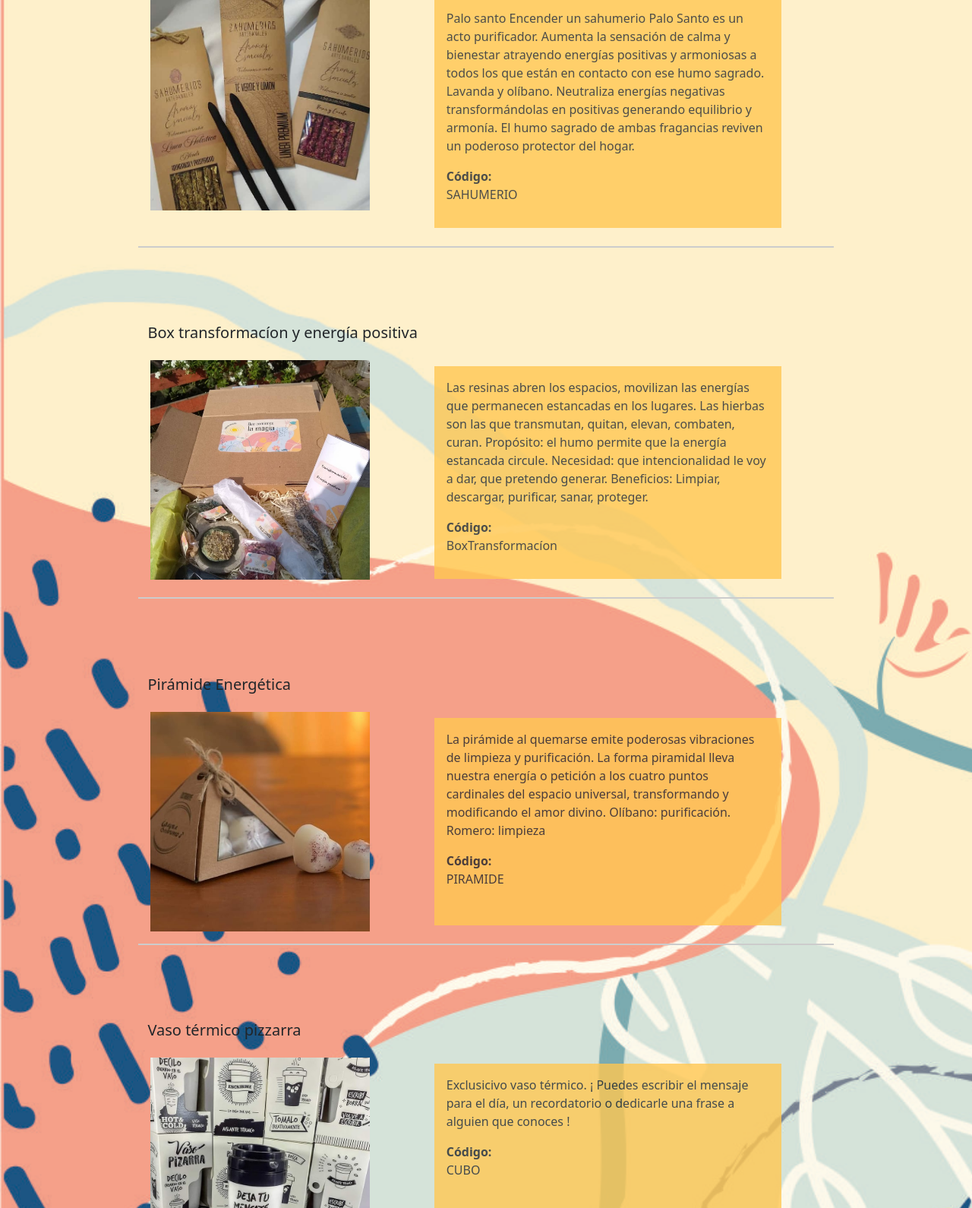
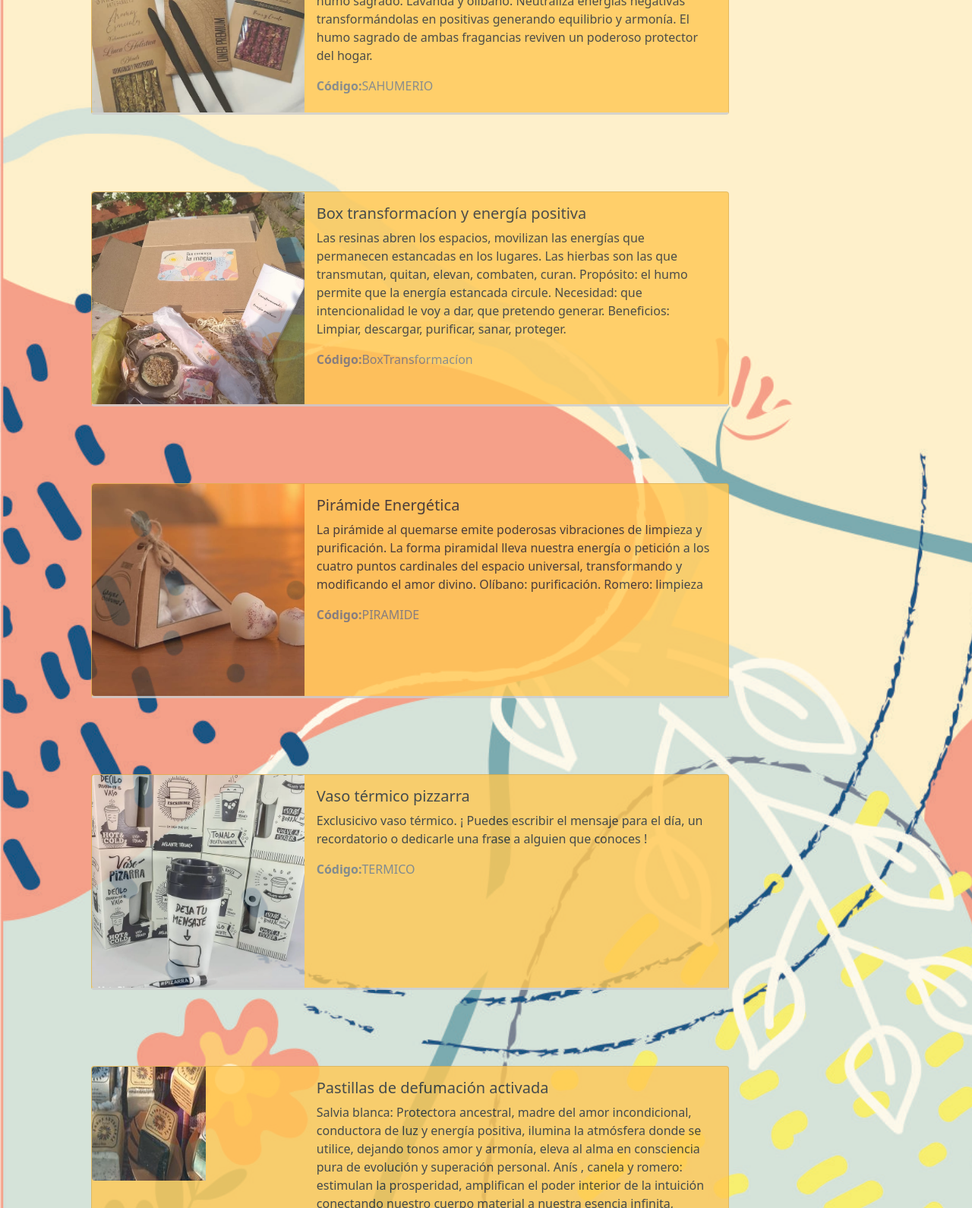
Before and after one commit to pablogonzalez5/caminoamarillo, a website: page pages/productos.html in a window 1280 px wide. Shown: the part 808-2398 px from the top of the page at 76% size. Drawn offline with nearby package versions, Linux system fonts and the light colour scheme.

Commit message:
tercera entrega

```diff
--- a/pages/productos.html
+++ b/pages/productos.html
@@ -54,119 +54,123 @@
 
 
     <main >
-        <div class=" container ">
+        <div class=" container  m-2">
+
+            <div class="card mb-3 text-descripcion borde-boton" style="max-width: 840px;">
+                <div class="row g-0">
+                  <div class="col-md-4">
+                    <img src="../images/product/cabeza.jpg" class="img-fluid rounded-start" alt="Macetas impresas en 3D">
+                  </div>
+                  <div class="col-md-8">
+                    <div class="card-body">
+                      <h5 class="card-title">Macetas impresas en 3D</h5>
+                      <p class="card-text">Hermosas macetas impresas con tecnología 3D.
+                        Varios diseños originales.</p>
+                      <p class="card-text text-muted"><b >Código:</b>MACETA3D </p>
+                    </div>
+                  </div>
+                </div>
+            </div>
 
 
-        <div class="borde-boton row ">
-            <h5 class="productos-h3Style ">Macetas impresas en 3D</h5>
-
-            <div class="m-2 p-2 col-md-4 "  >
-                <img src="../images/product/cabeza.jpg" class=" img-fluid mx-auto d-block" alt="box de regalo">
+            <div class="card mb-3 text-descripcion borde-boton" style="max-width: 840px;">
+                <div class="row g-0">
+                  <div class="col-md-4">
+                    <img src="../images/product/sahum.jpg" class="img-fluid rounded-start" alt="Sahumerios artesanales">
+                  </div>
+                  <div class="col-md-8">
+                    <div class="card-body">
+                      <h5 class="card-title">Sahumerios artesanales</h5>
+                      <p class="card-text">Palo santo
+                        Encender un sahumerio Palo Santo es un acto purificador. Aumenta la sensación de calma
+                        y bienestar atrayendo energías positivas y armoniosas a todos los que están en contacto con ese humo
+                         sagrado. Lavanda y olíbano. Neutraliza energías negativas transformándolas en
+                         positivas generando equilibrio y armonía.
+                        El humo sagrado de ambas fragancias reviven un poderoso protector del hogar.</p>
+                      <p class="card-text text-muted"><b >Código:</b>SAHUMERIO </p>
+                    </div>
+                  </div>
+                </div>
             </div>
 
-            <div  class=" m-4 p-3 col-md-6 text-descripcion mx-auto d-block  " >
-                <p >Hermosas macetas impresas con tecnología 3D.
-                    Varios diseños originales. </p>
-                <b >Código:</b>
-                <p>MACETA3D</p>
+
+            <div class="card mb-3 text-descripcion borde-boton" style="max-width: 840px;">
+                <div class="row g-0">
+                  <div class="col-md-4">
+                    <img src="../images/product/box.jpg" class="img-fluid rounded-start" alt="Box transformacíon y energía positiva">
+                  </div>
+                  <div class="col-md-8">
+                    <div class="card-body">
+                      <h5 class="card-title">Box transformacíon y energía positiva</h5>
+                      <p class="card-text">Las resinas abren los espacios,
+                        movilizan las energías que permanecen estancadas en los lugares.
+                        Las hierbas son las que transmutan, quitan, elevan, combaten, curan.
+                        Propósito: el humo permite que la energía estancada circule.
+                        Necesidad: que intencionalidad le voy a dar, que pretendo generar.
+                        Beneficios: Limpiar, descargar, purificar, sanar, proteger.</p>
+                      <p class="card-text text-muted"><b >Código:</b>BoxTransformacíon </p>
+                    </div>
+                  </div>
+                </div>
             </div>
 
-        </div>
-
-        <div class="borde-boton row ">
-            <h5 class="productos-h3Style ">Sahumerios artesanales</h5>
-
-            <div class="m-2 p-2 col-md-4 "  >
-                <img src="../images/product/sahum.jpg" class=" img-fluid mx-auto d-block" alt="box de regalo">
+            <div class="card mb-3 text-descripcion borde-boton" style="max-width: 840px;">
+                <div class="row g-0">
+                  <div class="col-md-4">
+                    <img src="../images/product/piram1.jpg" class="img-fluid rounded-start" alt="Pirámide Energética">
+                  </div>
+                  <div class="col-md-8">
+                    <div class="card-body">
+                      <h5 class="card-title">Pirámide Energética</h5>
+                      <p class="card-text">La pirámide al quemarse emite poderosas vibraciones de limpieza y purificación. La forma piramidal lleva nuestra energía o petición a los cuatro puntos cardinales del espacio universal, transformando y modificando el amor divino.
+                        Olíbano: purificación.  Romero: limpieza</p>
+                      <p class="card-text text-muted"><b >Código:</b>PIRAMIDE </p>
+                    </div>
+                  </div>
+                </div>
             </div>
 
-            <div  class=" m-4 p-3 col-md-6 text-descripcion mx-auto d-block  " >
-                <p >Palo santo
-                    Encender un sahumerio Palo Santo es un acto purificador. Aumenta la sensación de calma
-                    y bienestar atrayendo energías positivas y armoniosas a todos los que están en contacto con ese humo
-                     sagrado. Lavanda y olíbano. Neutraliza energías negativas transformándolas en
-                     positivas generando equilibrio y armonía.
-                    El humo sagrado de ambas fragancias reviven un poderoso protector del hogar. </p>
-                <b >Código:</b>
-                <p>SAHUMERIO</p>
+            <div class="card mb-3 text-descripcion borde-boton" style="max-width: 840px;">
+                <div class="row g-0">
+                  <div class="col-md-4">
+                    <img src="../images/product/pizzarra.jpg" class="img-fluid rounded-start" alt="Vaso térmico pizzarra">
+                  </div>
+                  <div class="col-md-8">
+                    <div class="card-body">
+                      <h5 class="card-title">Vaso térmico pizzarra</h5>
+                      <p class="card-text">Exclusicivo vaso térmico. ¡ Puedes escribir el mensaje para el día,
+                        un recordatorio o dedicarle una frase a alguien que conoces !</p>
+                      <p class="card-text text-muted"><b >Código:</b>TERMICO </p>
+                    </div>
+                  </div>
+                </div>
+            </div>
+
+            <div class="card mb-3 text-descripcion borde-boton" style="max-width: 840px;">
+                <div class="row g-0">
+                  <div class="col-md-4">
+                    <img src="../images/product/cubo.jpg" class="img-fluid rounded-start" alt="Pastillas de defumación activadaa">
+                  </div>
+                  <div class="col-md-8">
+                    <div class="card-body">
+                      <h5 class="card-title">Pastillas de defumación activada</h5>
+                      <p class="card-text">Salvia blanca: Protectora ancestral, madre del
+                        amor incondicional, conductora de luz y energía positiva, ilumina la atmósfera
+                        donde se utilice, dejando tonos amor y armonía, eleva al alma en consciencia
+                        pura de evolución y superación personal. Anís , canela y romero: estimulan la
+                        prosperidad, amplifican el poder interior de la intuición conectando nuestro
+                        cuerpo material a nuestra esencia infinita, atrayendo luz a nuestro camino, creando
+                        nuevas  posibilidades para realizar metas./p>
+                      <p class="card-text text-muted"><b >Código:</b>CUBO </p>
+                    </div>
+                  </div>
+                </div>
             </div>
 
         </div>
 
 
 
-        <div class="borde-boton row ">
-            <h5 class="productos-h3Style ">Box transformacíon y energía positiva</h5>
-
-            <div class="m-2 p-2 col-md-4 "  >
-              <img src="../images/product/box.jpg" class=" img-fluid mx-auto d-block" alt="box de regalo">
-            </div>
-
-            <div  class=" m-4 p-3 col-md-6 text-descripcion mx-auto d-block  " >
-              <p >Las resinas abren los espacios,
-              movilizan las energías que permanecen estancadas en los lugares.
-              Las hierbas son las que transmutan, quitan, elevan, combaten, curan.
-              Propósito: el humo permite que la energía estancada circule.
-              Necesidad: que intencionalidad le voy a dar, que pretendo generar.
-              Beneficios: Limpiar, descargar, purificar, sanar, proteger. </p>
-              <b >Código:</b>
-              <p>BoxTransformacíon</p>
-            </div>
-
-        </div>
-
-        <div class="borde-boton row ">
-            <h5 class="productos-h3Style ">Pirámide Energética </h5>
-
-            <div class="m-2 p-2 col-md-4 "  >
-                <img src="../images/product/piram1.jpg" class=" img-fluid mx-auto d-block" alt="box de regalo">
-            </div>
-
-            <div  class=" m-4 p-3 col-md-6 text-descripcion mx-auto d-block  " >
-               <p >La pirámide al quemarse emite poderosas vibraciones de limpieza y purificación. La forma piramidal lleva nuestra energía o petición a los cuatro puntos cardinales del espacio universal, transformando y modificando el amor divino.
-                Olíbano: purificación.  Romero: limpieza</p>
-                <b >Código:</b>
-                <p>PIRAMIDE</p>
-            </div>
-
-
-        </div>
-
-        <div class="borde-boton  row ">
-            <h5 class="productos-h3Style ">Vaso térmico pizzarra</h5>
-
-            <div class="m-2 p-2 col-md-4 "  >
-                <img src="../images/product/pizzarra.jpg" class=" img-fluid mx-auto d-block" alt="box de regalo">
-            </div>
-
-            <div  class=" m-4 p-3 col-md-6 text-descripcion mx-auto d-block  " >
-                <p >Exclusicivo vaso térmico. ¡ Puedes escribir el mensaje para el día,
-                    un recordatorio o dedicarle una frase a alguien que conoces !</p>
-                <b >Código:</b>
-                <p>CUBO</p>
-            </div>
-        </div>
-
-        <div class="borde-boton  row ">
-            <h5 class="productos-h3Style ">Pastillas de defumación activada </h5>
-
-            <div class="m-2 p-2 col-md-4 "  >
-                <img src="../images/product/cubo.jpg" class=" img-fluid mx-auto d-block" alt="box de regalo">
-            </div>
-
-            <div  class=" m-4 p-3 col-md-6 text-descripcion mx-auto d-block  " >
-                <p >Salvia blanca: Protectora ancestral, madre del
-                    amor incondicional, conductora de luz y energía positiva, ilumina la atmósfera
-                    donde se utilice, dejando tonos amor y armonía, eleva al alma en consciencia
-                    pura de evolución y superación personal. Anís , canela y romero: estimulan la
-                    prosperidad, amplifican el poder interior de la intuición conectando nuestro
-                    cuerpo material a nuestra esencia infinita, atrayendo luz a nuestro camino, creando
-                    nuevas  posibilidades para realizar metas. </p>
-                <b >Código:</b>
-                <p>TERMICO</p>
-            </div>
-
-        </div>
 
     </main>
 
--- a/scss/_productos.scss
+++ b/scss/_productos.scss
@@ -6,20 +6,6 @@
 
 
 .borde-boton {
-    border-bottom: 2px solid $borde-color;
+    border-bottom: 3px solid $borde-color;
     margin: 9%;
 }
-
-@keyframes nosotros {
-    0% {transform: translate(00px,90px); }
-    100% {transform: translate(00px,20px);}
-
-}
-
-.animacion-nosotros {
-    animation-name: nosotros;
-    animation-iteration-count: 1;
-    animation-timing-function: ease-in;
-    animation-duration: 2s;
-
-}
--- a/scss/estilos.scss
+++ b/scss/estilos.scss
@@ -104,17 +104,8 @@ footer {
 
 /*........ html   quienes somos  .........*/
 
-.texto1Nosotros {
-    color: $principal-color ;
-    border-radius: 1%;
-    text-align: justify;
-    opacity: 0.82;
-    background-image: radial-gradient(#677785,#95a7b6, #ebeff3);
-   transition: all 3seg;
-    font-size: 16px;
-    font-family: $fuente_2;
-}
 
+@import "quienes";
 
 /*........ html   usos  .........*/
 
```
Also changed, not shown: scss/_quienes.scss (added, +24 -0 lines), css/estilos.css.
